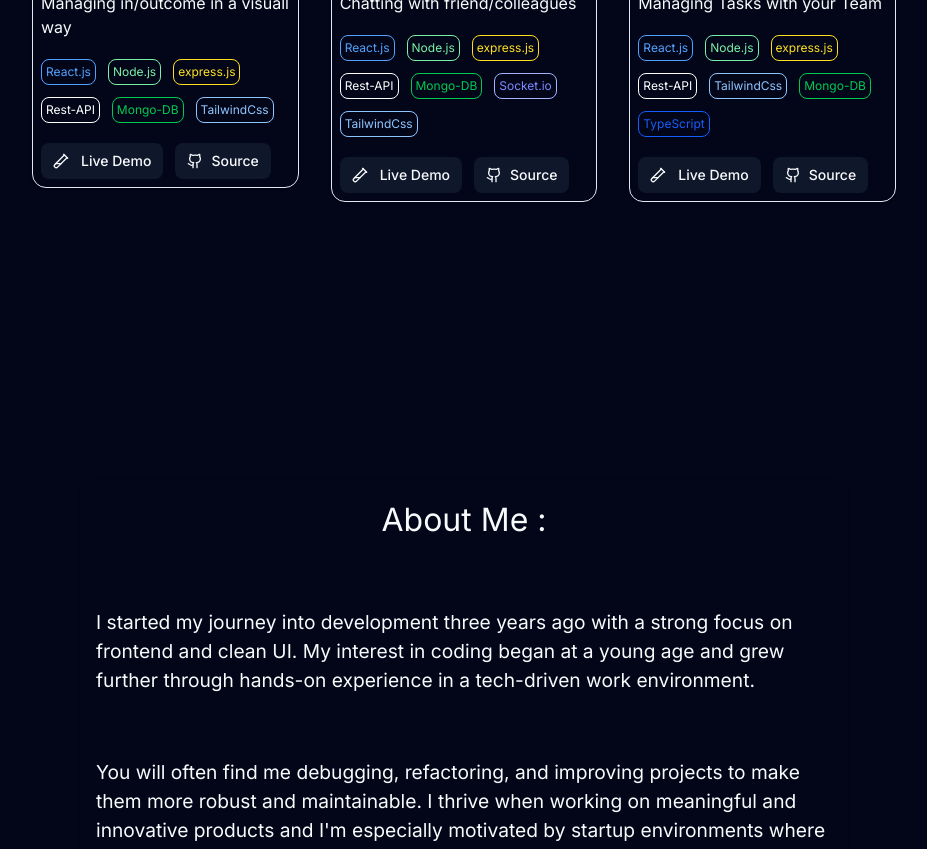
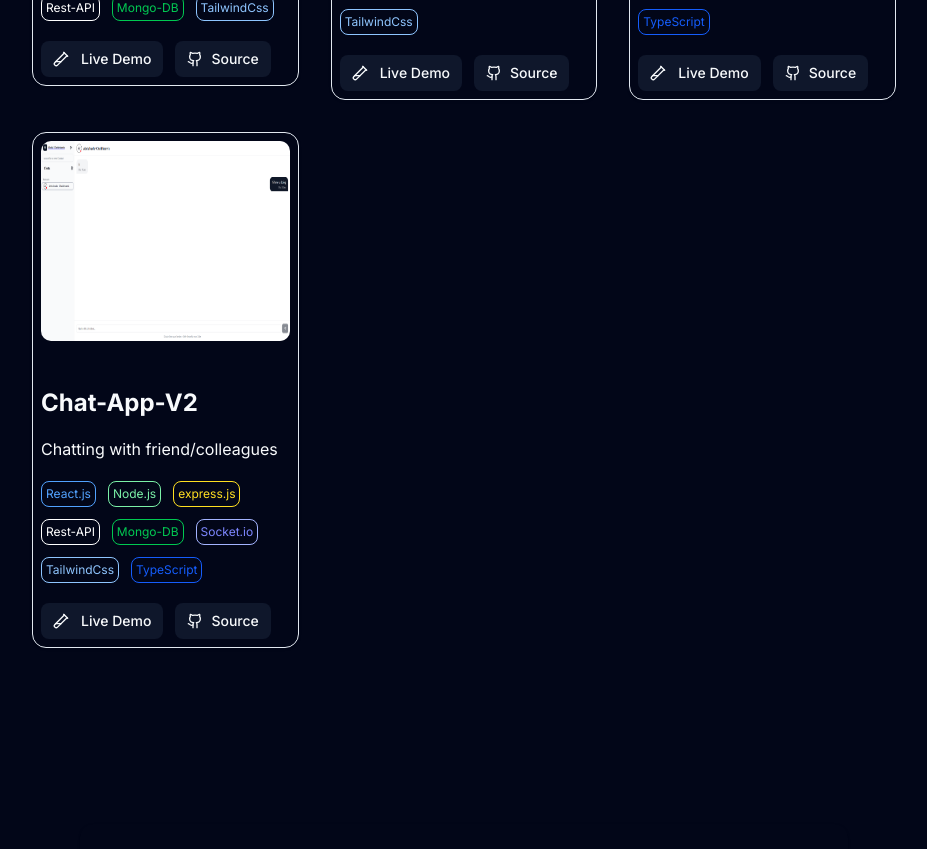
Before and after one commit to Reaper-187/My_Portfolio, a React (Vite) app: page / in a window 1280 px wide. Shown: the part 1360-2209 px from the top of the page, without its empty margins (176-1103 px from the left). Built offline with nearby package versions, Linux system fonts and the light colour scheme; no server answers; a web font is replaced by a local one.

Commit message:
insert: - add new Project into the portfolio: chat-App-V2

```diff
--- a/src/components/Project-Section/ProjectSection.tsx
+++ b/src/components/Project-Section/ProjectSection.tsx
@@ -4,6 +4,7 @@ import { Card } from "../ui/card";
 import moneytrackerDark from "@/assets/moneytracker_imgs/moneytracker_dark.png";
 import kanbanDark from "@/assets/kanban_imgs/kanban_dark.png";
 import chatDark from "@/assets/chat_imgs/chat_dark.png";
+import chatLight from "@/assets/chat_v2_imgs/chat_v2.png";
 import { Tech, TechStack } from "../TechStack/TechStack";
 import { InViewWrapper } from "../Animations/InViewWrapper";
 import { SectionWrapper } from "../Section-Comp/SectionWrapper";
@@ -13,7 +14,7 @@ import "./Project.sass";
 
 interface ProjectInfoProps {
   title: string;
-  dark_img?: string;
+  project_img?: string;
   description: string;
   testDemo: React.ComponentType<LucideProps>;
   techStack: string[];
@@ -24,7 +25,7 @@ interface ProjectInfoProps {
 const projectInfos: ProjectInfoProps[] = [
   {
     title: "MoneyTracker",
-    dark_img: moneytrackerDark,
+    project_img: moneytrackerDark,
     description: "Managing in/outcome in a visuall way",
     testDemo: TestTubeDiagonal,
     techStack: [
@@ -40,7 +41,7 @@ const projectInfos: ProjectInfoProps[] = [
   },
   {
     title: "Chat-App",
-    dark_img: chatDark,
+    project_img: chatDark,
     description: "Chatting with friend/colleagues",
     testDemo: TestTubeDiagonal,
     techStack: [
@@ -57,7 +58,7 @@ const projectInfos: ProjectInfoProps[] = [
   },
   {
     title: "Kanban-Board",
-    dark_img: kanbanDark,
+    project_img: kanbanDark,
     description: "Managing Tasks with your Team",
     testDemo: TestTubeDiagonal,
     techStack: [
@@ -71,6 +72,24 @@ const projectInfos: ProjectInfoProps[] = [
     ],
     demoLink: "url",
     source: "https://github.com/Reaper-187/Kanban-Board",
+  },
+  {
+    title: "Chat-App-V2",
+    project_img: chatLight,
+    description: "Chatting with friend/colleagues",
+    testDemo: TestTubeDiagonal,
+    techStack: [
+      Tech.React,
+      Tech.Node,
+      Tech.Express,
+      Tech.Rest,
+      Tech.Mongo,
+      Tech.Socket,
+      Tech.Tailwind,
+      Tech.TS,
+    ],
+    demoLink: "url",
+    source: "https://github.com/Reaper-187/Chat-App-V2",
   },
 ];
 
@@ -120,7 +139,7 @@ export const ProjectSection = () => {
               >
                 <Card className={`bg-transparent space-y-5 p-2`}>
                   <img
-                    src={project.dark_img}
+                    src={project.project_img}
                     alt="Project-Image"
                     className="project-img"
                     loading="lazy"
```
Also changed, not shown: src/assets/chat_v2_imgs/chat_v2.png (added).
